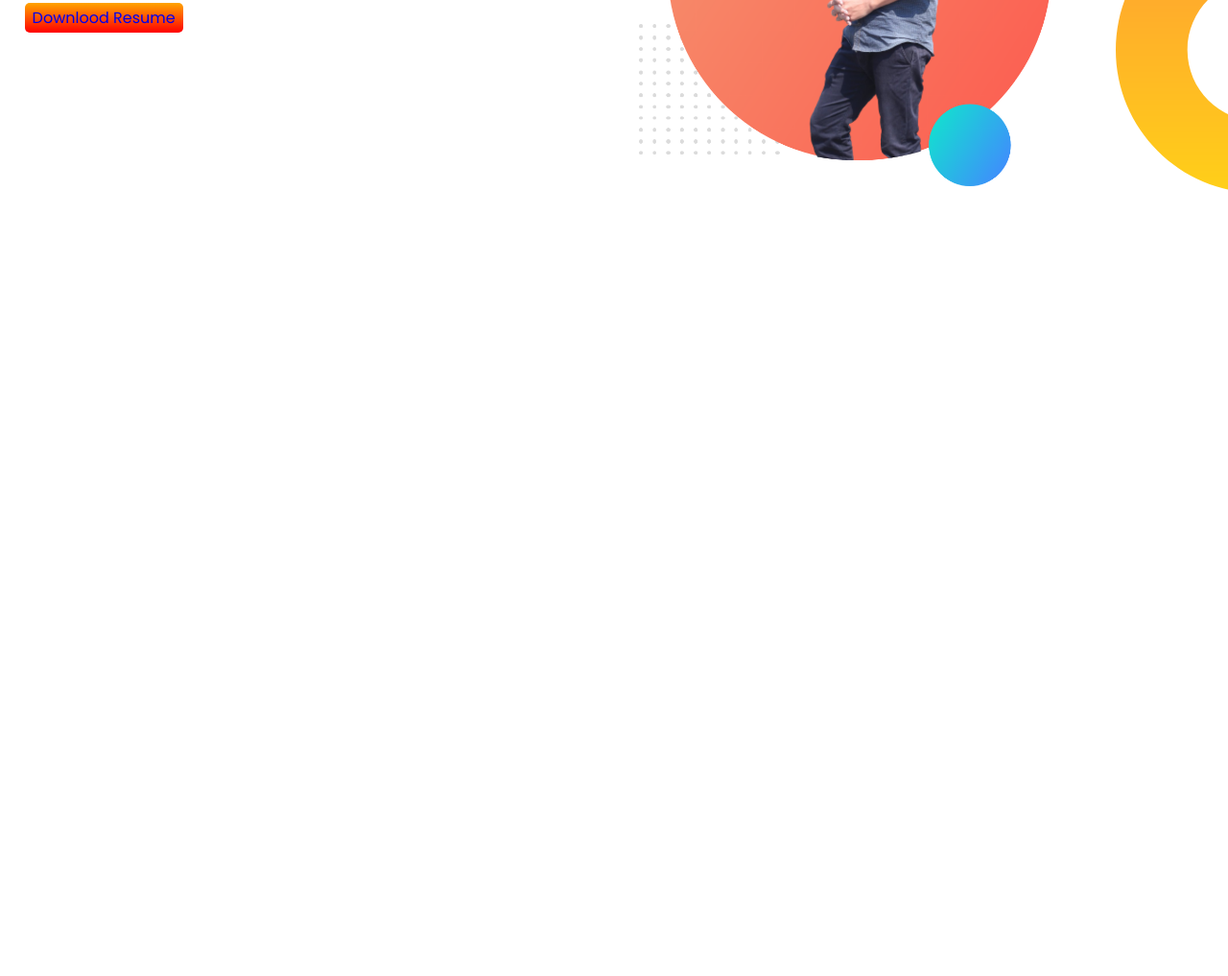
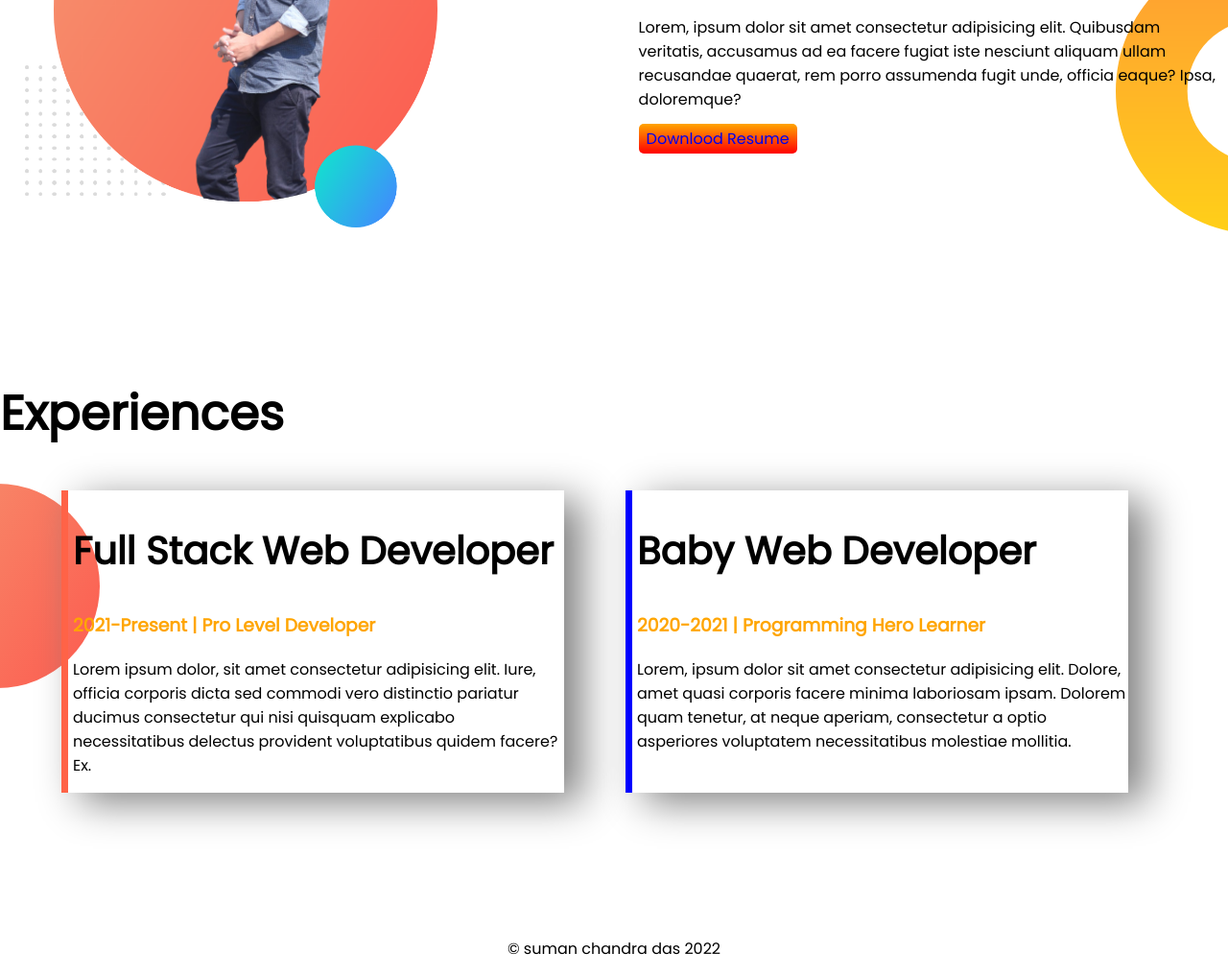
Before and after one commit to SumanChandraDas/developer-portfolio4, a plain HTML site: page index.html in a window 1280 px wide. Shown: the part 803-1820 px from the top of the page at 96% size. Before the commit the page ends 1154 px from the top, so only its background shows below. Drawn offline with Linux system fonts and the light colour scheme.

Commit message:
expirance area add and finish

```diff
--- a/index.html
+++ b/index.html
@@ -14,7 +14,7 @@
 </head>
 
 <body>
-    <section class="top-bannar">
+    <section class="top-bannar flexible-container">
         <div class="half-width">
             <h1>Welcome to</h1>
             <h1><span class="orange-colour">Suman Das</span> World</h1>
@@ -31,7 +31,10 @@
         </div>
     </section>
 
-    <section class="dream-big">
+    <section class="dream-big flexible-container">
+        <div class="half-width">
+            <img src="images/suman-pic-with-bg.png" alt="">
+        </div>
         <div class="half-width">
             <h1>Dream Big</h1>
             <h3>Become a web developer </h3>
@@ -39,12 +42,32 @@
                 fugiat iste nesciunt aliquam ullam recusandae quaerat, rem porro assumenda fugit unde, officia eaque?
                 Ipsa, doloremque?</p>
             <a class="link-button" href="https://bd.linkedin.com/" target="_blank">Downlood Resume</a>
-
         </div>
-        <div class="half-width">
-            <img src="images/suman-pic-with-bg.png" alt="">
+    </section>
+    <section class="expirance-area">
+        <h1>Experiences</h1>
+        <div class="flexible-container">
+            <div id="full-stack-developer" class=" expirance-item">
+                <h2>Full Stack Web Developer</h2>
+                <h3 class="orange-colour">2021-Present | Pro Level Developer</h3>
+                <p>Lorem ipsum dolor, sit amet consectetur adipisicing elit. Iure, officia corporis dicta sed commodi
+                    vero
+                    distinctio pariatur ducimus consectetur qui nisi quisquam explicabo necessitatibus delectus
+                    provident
+                    voluptatibus quidem facere? Ex.</p>
+            </div>
+            <div id="baby-wab-developer" class=" expirance-item">
+                <h2>Baby Web Developer</h2>
+                <h3 class="orange-colour">2020-2021 | Programming Hero Learner</h3>
+                <p>Lorem, ipsum dolor sit amet consectetur adipisicing elit. Dolore, amet quasi corporis facere minima
+                    laboriosam ipsam. Dolorem quam tenetur, at neque aperiam, consectetur a optio asperiores voluptatem
+                    necessitatibus molestiae mollitia.</p>
+            </div>
         </div>
     </section>
 </body>
+<footer>
+    <p>© suman chandra das 2022</p>
+</footer>
 
 </html>
--- a/style.css
+++ b/style.css
@@ -4,11 +4,19 @@ body {
     margin: 0;
 }
 
+h1 {
+    font-size: 50px;
+}
+
+h2 {
+    font-size: 40px;
+}
+
 .orange-colour {
     color: orange;
 }
 
-section {
+.flexible-container {
     display: flex;
     margin-bottom: 150px;
 }
@@ -39,3 +47,29 @@ section {
     background-repeat: no-repeat;
     background-position: right bottom;
 }
+
+.expirance-area {
+    background-image: url("images/exp-bg.png");
+    background-repeat: no-repeat;
+    background-position: left;
+}
+
+.expirance-item {
+    box-shadow: 19px 10px 40px gray;
+    margin-left: 5%;
+    padding-left: 5px;
+    width: 40%;
+}
+
+
+#full-stack-developer {
+    border-left: 7px solid tomato;
+}
+
+#baby-wab-developer {
+    border-left: 7px solid blue;
+}
+
+footer p {
+    text-align: center;
+}
```
